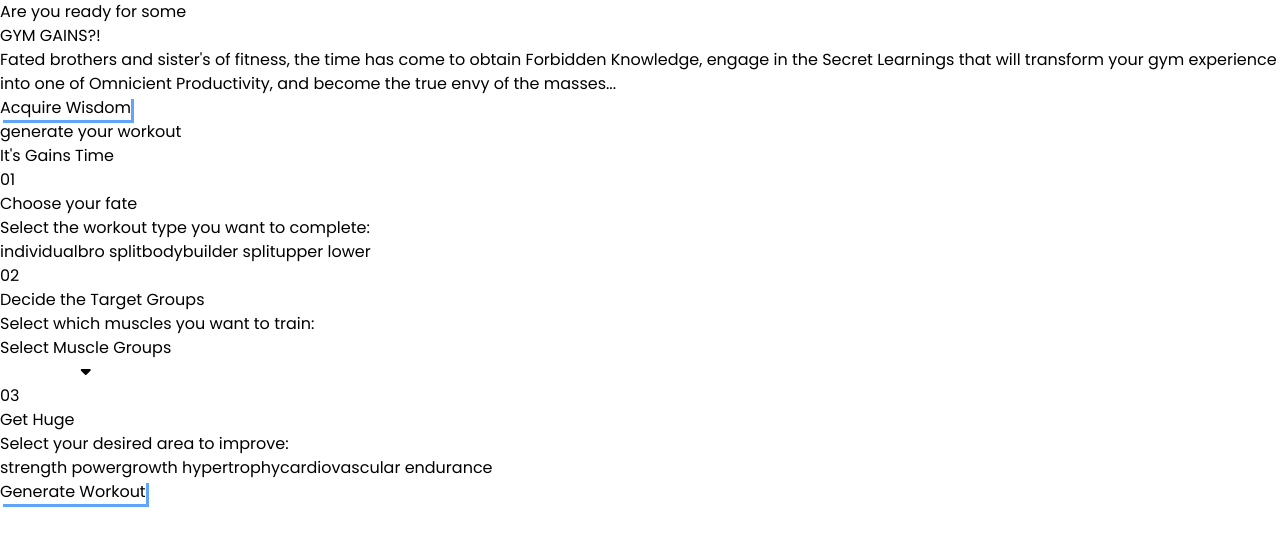
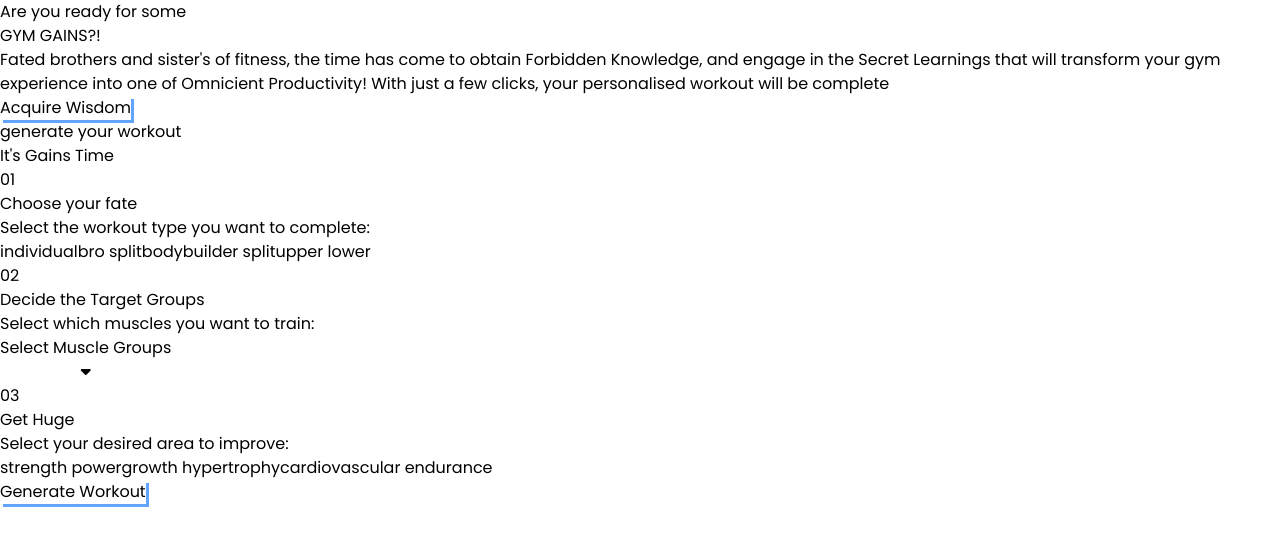
Before and after one commit to Atlis-Ky/Gym-App-React, a React (Vite) app: page / in a window 1280 px wide. Shown: the top 546 px of the page. Built offline with nearby package versions, Linux system fonts and the light colour scheme.

Commit message:
Update Hero.jsx

```diff
--- a/src/components/Hero.jsx
+++ b/src/components/Hero.jsx
@@ -10,7 +10,7 @@ export default function Hero() {
       <h1 className='uppercase font-bold text4xl sm:text-5xl md:text-6xl lg:text-7xl'>GYM <span className='text-blue-400 font-medium'>GAINS</span>?!</h1>
       </div>
 
-      <p className='text-sm md:text-base font-light'>Fated brothers and sister's of fitness, the time has come to obtain <span className='text-blue-400 font-medium'>Forbidden Knowledge</span>, engage in the <span className='text-blue-400 font-medium'>Secret Learnings</span> that will transform your gym experience into one of <span className='text-blue-400 font-medium'>Omnicient Productivity</span>, and become the true envy of the masses...</p>
+      <p className='text-sm md:text-base font-light'>Fated brothers and sister's of fitness, the time has come to obtain <span className='text-blue-400 font-medium'>Forbidden Knowledge</span>, and engage in the <span className='text-blue-400 font-medium'>Secret Learnings</span> that will transform your gym experience into one of <span className='text-blue-400 font-medium'>Omnicient Productivity! </span>With just a few clicks, your personalised workout will be complete</p>
 
      <Button func={() => {
       window.location.href = '#generate'
```
